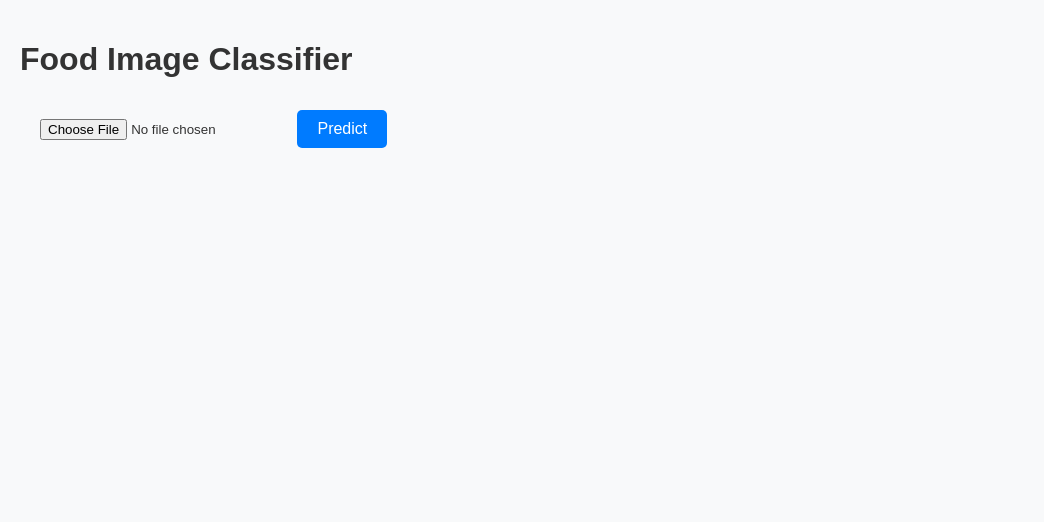
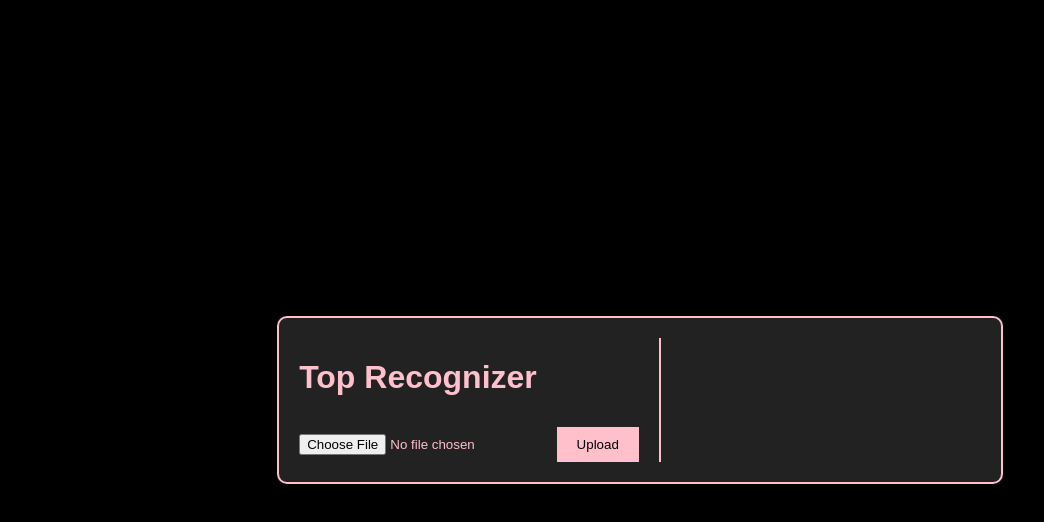
Before and after one commit to Sakibyash/food, a plain HTML site: page index.html in a window 1280 px wide. Shown: the whole page, without its empty margins (0-1044 px from the left). Drawn offline with Linux system fonts and the light colour scheme.

Commit message:
Update index.html

```diff
--- a/index.html
+++ b/index.html
@@ -3,90 +3,99 @@
 <head>
     <meta charset="UTF-8">
     <meta name="viewport" content="width=device-width, initial-scale=1.0">
-    <title>Food Image Classifier</title>
+    <title>Top Recognizer</title>
     <style>
         body {
+            background-color: black;
+            color: pink;
             font-family: Arial, sans-serif;
-            background-color: #f8f9fa;
-            color: #333;
+            display: flex;
+            justify-content: center;
+            align-items: center;
+            height: 100vh;
             margin: 0;
-            padding: 20px;
         }
 
         .container {
-            margin: 20px;
+            display: flex;
+            border: 2px solid pink;
+            padding: 20px;
+            border-radius: 10px;
+            background-color: #222;
+        }
+
+        .left-side {
+            margin-right: 20px;
         }
 
         button {
+            background-color: pink;
+            color: black;
+            border: none;
+            padding: 10px 20px;
             margin-top: 10px;
-            padding: 10px 20px;
-            font-size: 16px;
             cursor: pointer;
-            background-color: #007bff;
-            color: white;
-            border: none;
-            border-radius: 5px;
         }
 
         button:hover {
-            background-color: #0056b3;
+            background-color: #ff99cc;
         }
 
-        #result, #error {
+        #result {
             margin-top: 20px;
         }
 
-        #error {
-            color: red;
+        .right-side {
+            border-left: 2px solid pink;
+            padding-left: 20px;
+            width: 300px;
+            overflow-y: auto;
+            max-height: 300px;
         }
     </style>
 </head>
 <body>
-    <h1>Food Image Classifier</h1>
     <div class="container">
-        <input type="file" id="imageInput" accept="image/*">
-        <button onclick="predictImage()">Predict</button>
+        <div class="left-side">
+            <h1>Top Recognizer</h1>
+            <input id="photo" type="file" accept="image/*">
+            <button onclick="uploadImage()">Upload</button>
+        </div>
+        <div class="right-side">
+            <div id="results"></div>
+        </div>
     </div>
-    <div id="result" class="container" style="display: none;">
-        <h2>Prediction Result:</h2>
-        <p id="label"></p>
-        <p id="confidence"></p>
-    </div>
-    <div id="error" class="container" style="display: none;"></div>
+
     <script>
-        async function predictImage() {
-            const fileInput = document.getElementById('imageInput');
-            const file = fileInput.files[0];
-            if (!file) {
-                alert('Please select a file.');
-                return;
-            }
+        async function loaded(reader) {
+            const response = await fetch("https://huggingface.co/spaces/Sakibrumu/Food_Image_Classification/api/predict", {
+                method: "POST",
+                headers: {
+                    "Content-Type": "application/json"
+                },
+                body: JSON.stringify({ data: [reader.result] })
+            });
 
-            const formData = new FormData();
-            formData.append('file', file);
+            const json = await response.json();
+            const label = json['data'][0]['label'];
+            document.getElementById("results").innerHTML = `
+                <img src="${reader.result}" width="100%">
+                <p>${label}</p>
+            `;
+        }
 
-            try {
-                const response = await fetch('https://huggingface.co/spaces/Sakibrumu/Food_Image_Classification/api/predict', {
-                    method: 'POST',
-                    body: formData,
-                    headers: {
-                        'Authorization': `Bearer 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`
-                    }
-                });
+        function read() {
+            const reader = new FileReader();
+            reader.addEventListener('load', () => loaded(reader));
+            const file = document.getElementById('photo').files[0];
+            reader.readAsDataURL(file);
+        }
 
-                if (!response.ok) {
-                    throw new Error('Network response was not ok');
-                }
+        function uploadImage() {
+            read();
+        }
 
-                const result = await response.json();
-                document.getElementById('label').textContent = `Label: ${result.label}`;
-                document.getElementById('confidence').textContent = `Confidence: ${result.confidence}`;
-                document.getElementById('result').style.display = 'block';
-            } catch (error) {
-                document.getElementById('error').textContent = `Error making prediction: ${error.message}`;
-                document.getElementById('error').style.display = 'block';
-            }
-        }
+        document.getElementById('photo').addEventListener('input', read);
     </script>
 </body>
 </html>
```
